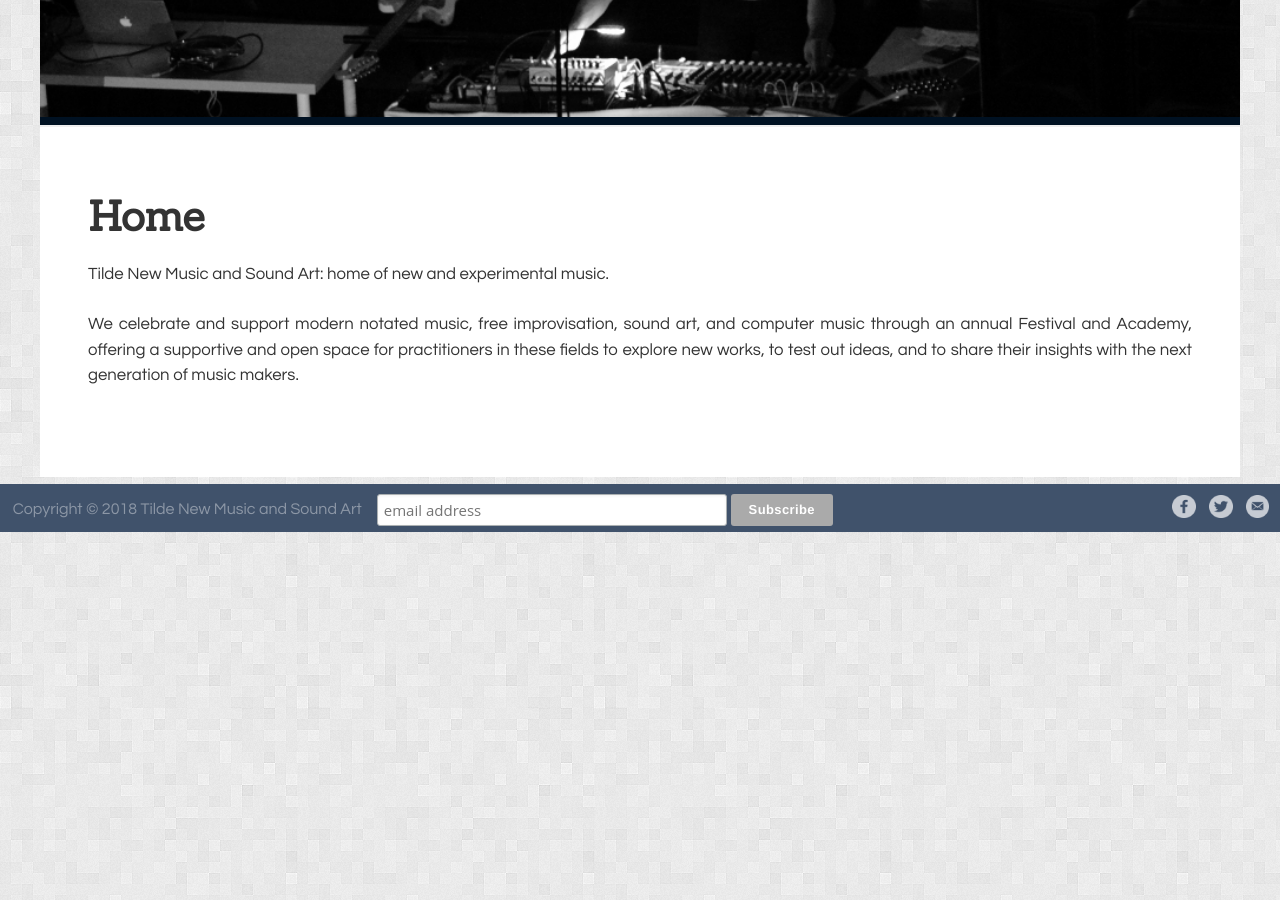
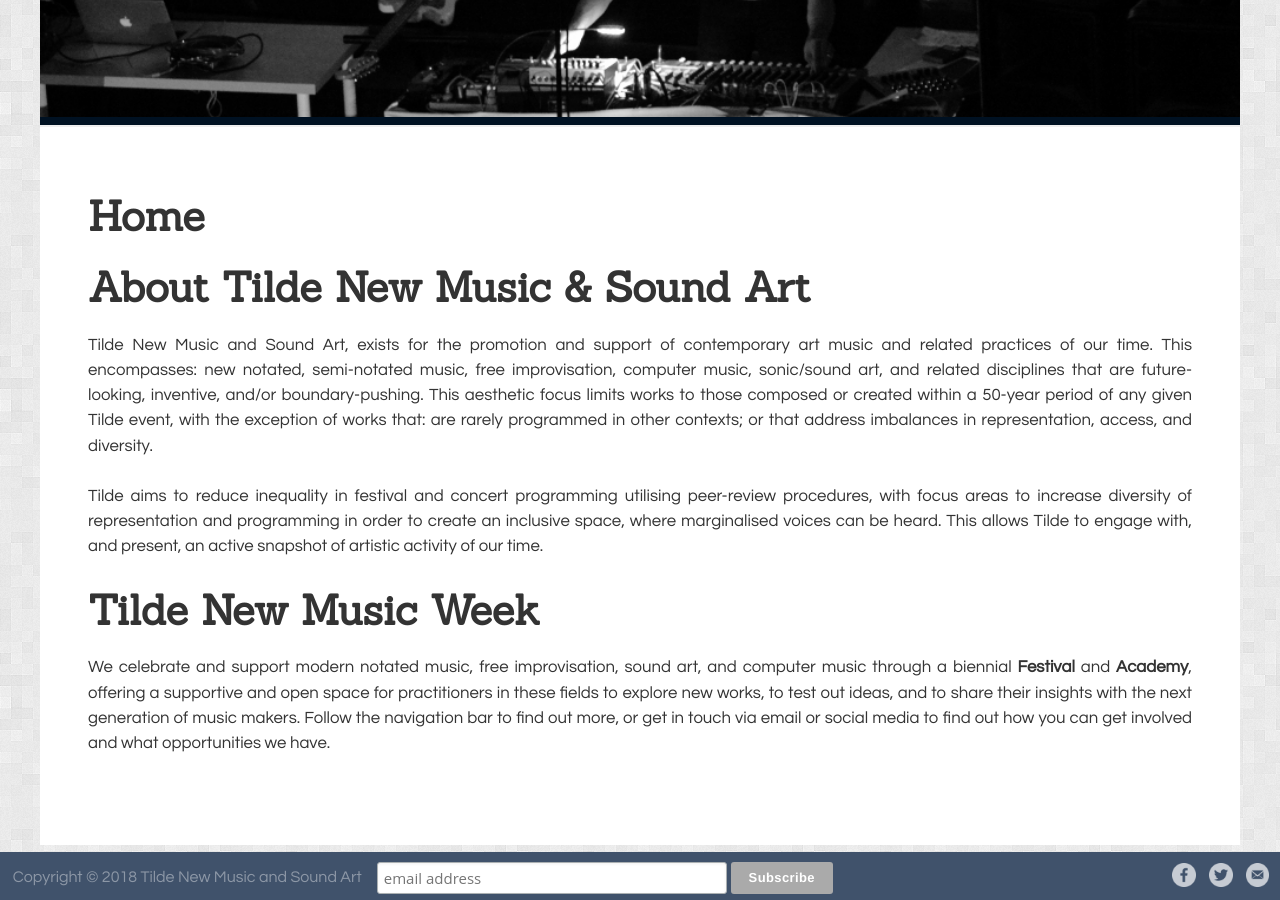
Before and after one commit to unclewalter/tilde-festival-website, a Jekyll site: the page built from index.md, in a window 1280 px wide and 900 px high, scrolled down 777 px. Built offline with Jekyll 4.4.1, drawn with Linux system fonts in a browser that asks for light colours.

Commit message:
Update home page

```diff
--- a/index.md
+++ b/index.md
@@ -3,6 +3,10 @@ layout: home
 title: Home
 published: true
 ---
-Tilde New Music and Sound Art: home of new and experimental music.
+# About Tilde New Music & Sound Art
+Tilde New Music and Sound Art, exists for the promotion and support of contemporary art music and related practices of our time. This encompasses: new notated, semi-notated music, free improvisation, computer music, sonic/sound art, and related disciplines that are future-looking, inventive, and/or boundary-pushing. This aesthetic focus limits works to those composed or created within a 50-year period of any given Tilde event, with the exception of works that: are rarely programmed in other contexts; or that address imbalances in representation, access, and diversity.
 
-We celebrate and support modern notated music, free improvisation, sound art, and computer music through an annual Festival and Academy, offering a supportive and open space for practitioners in these fields to explore new works, to test out ideas, and to share their insights with the next generation of music makers.
+Tilde aims to reduce inequality in festival and concert programming utilising peer-review procedures, with focus areas to increase diversity of representation and programming in order to create an inclusive space, where marginalised voices can be heard. This allows Tilde to engage with, and present, an active snapshot of artistic activity of our time.
+
+# Tilde New Music Week
+We celebrate and support modern notated music, free improvisation, sound art, and computer music through a biennial **Festival** and **Academy**, offering a supportive and open space for practitioners in these fields to explore new works, to test out ideas, and to share their insights with the next generation of music makers. Follow the navigation bar to find out more, or get in touch via email or social media to find out how you can get involved and what opportunities we have.
```
